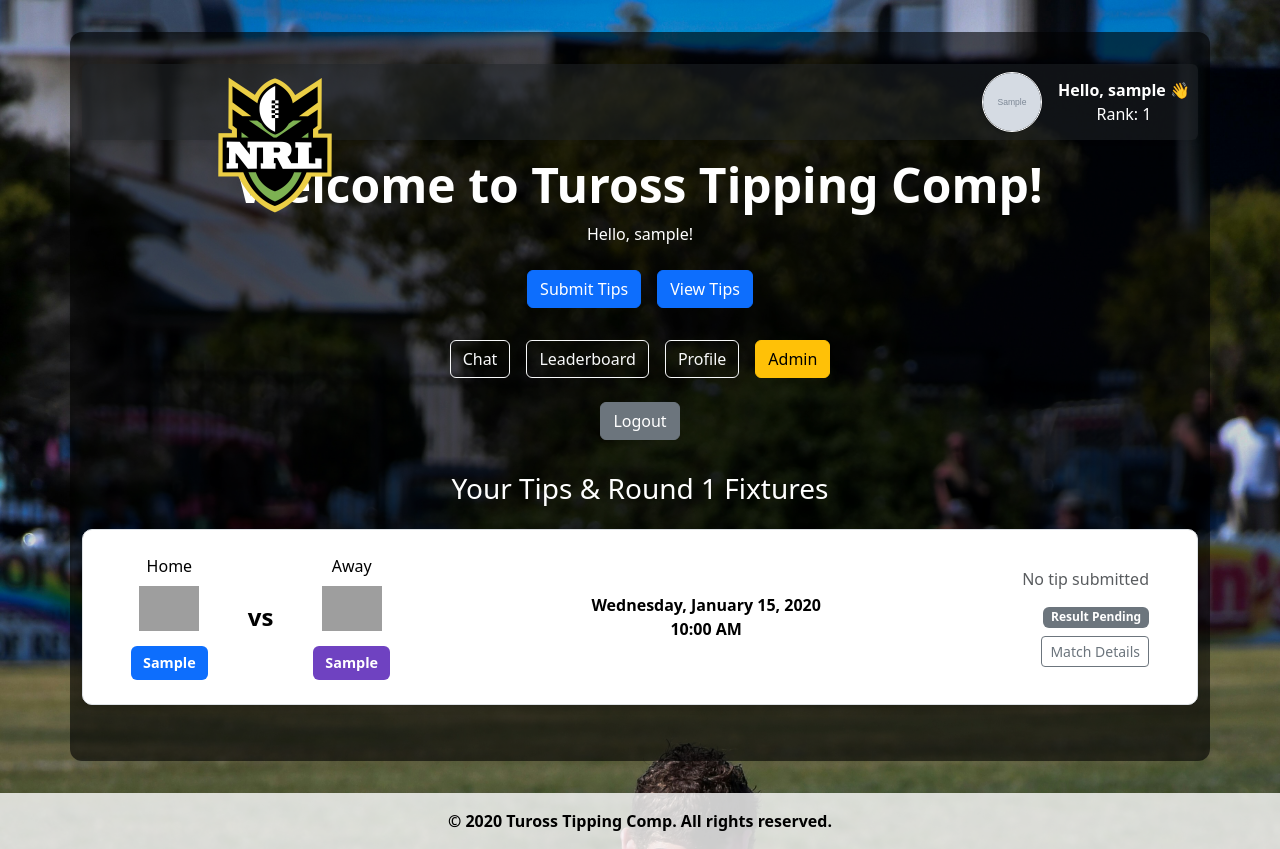
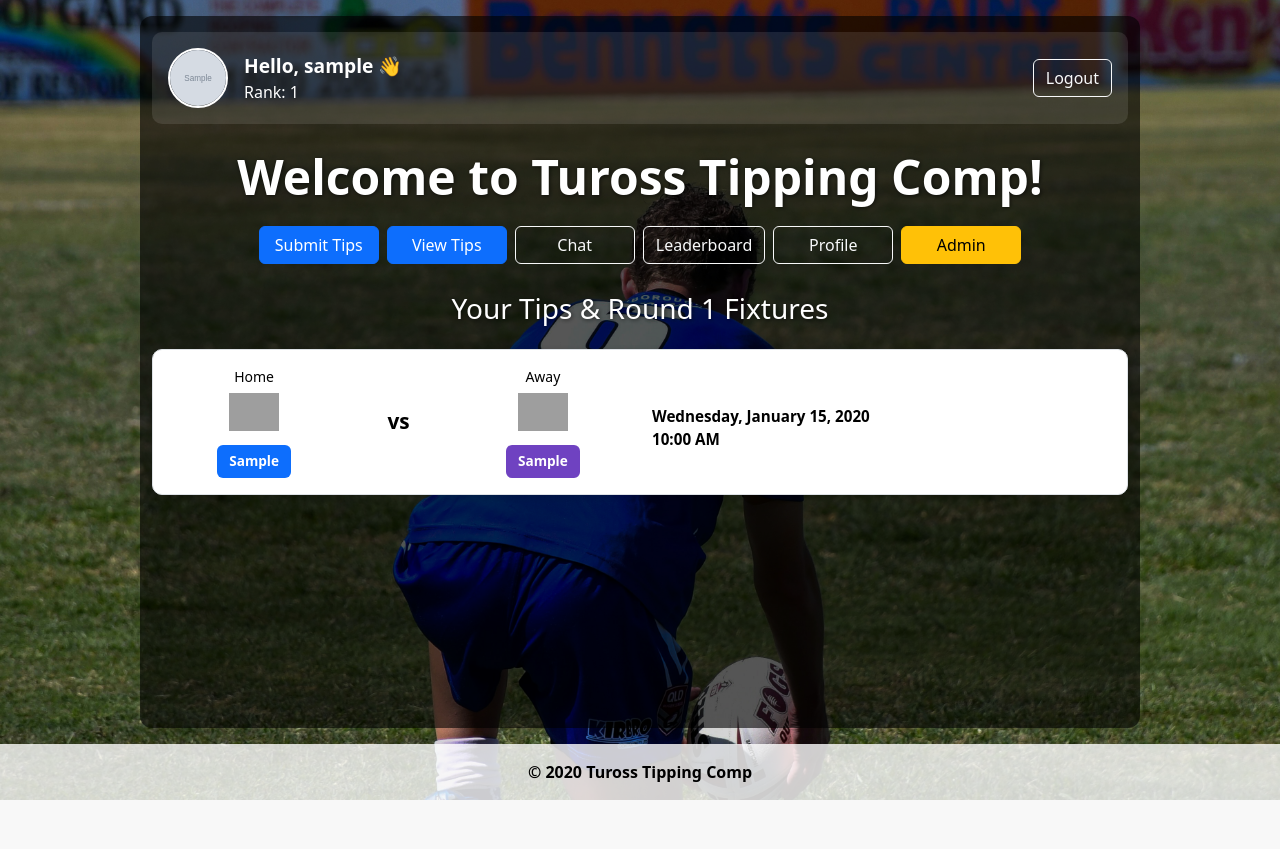
Before and after one commit to joshua-johnston-le/flask-tuross-tipping-comp-app, a Flask app: template app/templates/home.html in a window 1280 px wide. After the commit the page ends 800 px from the top, so only its background shows below. Run offline with Flask 3, Linux system fonts and the light colour scheme; a user stored in the database is signed in; tables that the repository leaves empty hold one stand-in row (values such as "Sample post"); the template is opened without the code that fills it: values that come from a table or form of the project are taken from there, most other values are stand-ins (such as "Sample title", 1, 10 or a date in 2020); grey boxes marked "Sample" are stand-in pictures; grey boxes are pictures that could not be loaded.

Commit message:
homepage upgrade and enhance for mob

```diff
--- a/app/templates/home.html
+++ b/app/templates/home.html
@@ -3,6 +3,7 @@
   <head>
     <meta charset="UTF-8" />
     <title>Home - Tuross Tipping Comp</title>
+    <meta name="viewport" content="width=device-width, initial-scale=1" />
     <link
       href="https://cdn.jsdelivr.net/npm/bootstrap@5.3.0/dist/css/bootstrap.min.css"
       rel="stylesheet"
@@ -21,10 +22,11 @@
       main {
         flex: 1;
         background-color: rgba(0, 0, 0, 0.6);
-        padding: 2rem;
+        padding: 1rem;
         border-radius: 12px;
-        margin: 2rem auto;
+        margin: 1rem auto;
         max-width: 1000px;
+        width: 95%;
       }
 
       footer {
@@ -47,10 +49,40 @@
         transform: scale(1.05);
       }
 
+      .user-info-box {
+        background-color: rgba(255, 255, 255, 0.1);
+        border-radius: 10px;
+        padding: 1rem;
+        margin-bottom: 1.5rem;
+        display: flex;
+        align-items: center;
+        justify-content: space-between;
+        gap: 1rem;
+        flex-wrap: wrap;
+      }
+
+      .user-info-box img {
+        width: 60px;
+        height: 60px;
+        object-fit: cover;
+        border-radius: 50%;
+        border: 2px solid #fff;
+      }
+
+      .user-details {
+        color: #fff;
+        font-size: 1rem;
+      }
+
+      .user-details .username {
+        font-weight: bold;
+        font-size: 1.2rem;
+      }
+
       .match-card {
         border: 1px solid #dee2e6;
         border-radius: 10px;
-        padding: 1.5rem;
+        padding: 1rem;
         margin-bottom: 1.5rem;
         background-color: #ffffff;
         color: #000;
@@ -58,36 +90,14 @@
       }
 
       .team-logo {
-        width: 60px;
-        height: 60px;
+        width: 50px;
+        height: 50px;
         object-fit: contain;
         transition: transform 0.3s ease;
       }
 
       .team-logo:hover {
         transform: scale(1.15);
-      }
-
-      .tip-logo {
-        width: 40px;
-        height: 40px;
-        object-fit: contain;
-        margin-top: 5px;
-        transition: transform 0.3s ease;
-      }
-
-      .tip-logo:hover {
-        transform: scale(1.1);
-        animation: pulse 1s infinite alternate;
-      }
-
-      @keyframes pulse {
-        0% {
-          transform: scale(1.1);
-        }
-        100% {
-          transform: scale(1.2);
-        }
       }
 
       .selected-team {
@@ -101,7 +111,7 @@
         border-radius: 6px;
         color: #fff;
         font-weight: bold;
-        font-size: 0.9rem;
+        font-size: 0.85rem;
       }
 
       .home-color {
@@ -112,130 +122,97 @@
         background-color: #6f42c1;
       }
 
-      .your-tip {
-        display: flex;
-        align-items: center;
-        gap: 8px;
-        margin-top: 0.25rem;
-        margin-left: -12px;
+      .vs-text {
+        color: #000;
+        font-size: 1.3rem;
+        font-weight: bold;
+      }
+
+      .match-datetime {
+        color: #000;
+        font-size: 0.95rem;
+        font-weight: bold;
+        margin-top: 0.75rem;
+      }
+
+      h1,
+      h3 {
+        text-shadow: 1px 1px 4px rgba(0, 0, 0, 0.6);
+      }
+
+      @media (max-width: 576px) {
+        .team-logo {
+          width: 40px;
+          height: 40px;
+        }
+
+        .team-box {
+          font-size: 0.75rem;
         }
 
         .vs-text {
-        color: #000;
-        font-size: 1.5rem;
-        font-weight: bold;
+          font-size: 1.1rem;
         }
 
-      /* Custom styles for your-tip-box to control positioning */
-      .your-tip-box {
-        margin-right: 20px; /* Adjust to move more left */
+        .match-card {
+          padding: 0.75rem;
         }
-
-      /* Style for the match date, day, and time */
-      .match-datetime {
-        color: #000;
-        font-size: 1rem;
-        font-weight: bold;
-        margin: 10px 0;
-      }
-
-      /* New CSS for the NRL logo */
-      .nrl-logo {
-        position: absolute;
-        top: 70px;
-        right: 200px;
-        width: 150px; /* Adjust the size as needed */
-        height: auto;
-        z-index: 10;
-      }
-
-      /* New CSS for the NRL logo 2 */
-      .nrl-logo2 {
-        position: absolute;
-        top: 70px;
-        left: 200px;
-        width: 150px; /* Adjust the size as needed */
-        height: auto;
-        z-index: 10;
       }
     </style>
   </head>
   <body>
-    <main class="container">
+    <main class="container-fluid">
       <div class="text-center mb-4">
         {% if current_user.is_authenticated %}
-        <div
-          class="d-flex justify-content-end align-items-center mb-3 bg-dark bg-opacity-50 p-2 rounded shadow-sm"
-        >
+        <div class="user-info-box">
+          <div class="d-flex align-items-center gap-3 flex-wrap w-100 justify-content-between">
+            <div class="d-flex align-items-center gap-3">
               {% if current_user.avatar %}
               <img
                 src="{{ url_for('static', filename='avatars/' ~ current_user.avatar) }}"
                 alt="User Avatar"
-            class="rounded-circle border border-white me-3"
-            style="width: 60px; height: 60px; object-fit: cover"
               />
               {% endif %}
-          <div class="text-white">
-            <div class="fw-bold">Hello, {{ current_user.username }} 👋</div>
-            <div>
-              Rank: {{ rank if rank is not none else
-              "Unranked" }}
+              <div class="user-details text-start">
+                <div class="username">Hello, {{ current_user.username }} 👋</div>
+                <div>Rank: {{ rank if rank is not none else "Unranked" }}</div>
               </div>
+            </div>
+            <a href="{{ url_for('main.logout') }}" class="btn btn-outline-light mt-2 mt-sm-0">
+              Logout
+            </a>
           </div>
         </div>
         {% endif %}
-        <h1 class="display-5 text-white fw-bold text-center">
-          Welcome to Tuross Tipping Comp!
-        </h1>
+
+        <h1 class="display-5 text-white fw-bold">Welcome to Tuross Tipping Comp!</h1>
 
         {% if current_user.is_authenticated %}
-        <p class="text-center">Hello, {{ current_user.username }}!</p>
-
-        <div class="d-flex justify-content-center flex-wrap my-3">
-          <a href="{{ url_for('tip.submit_tip') }}" class="btn btn-primary m-2"
-            >Submit Tips</a
-          >
-          <a href="{{ url_for('tip.view_tips') }}" class="btn btn-primary m-2"
-            >View Tips</a
-          >
-        </div>
-
-        <div class="d-flex justify-content-center flex-wrap my-2">
-          <a href="{{url_for('chat.chat')}}" class="btn btn-outline-light m-2"
-            >Chat</a
-          >
-          <a
-            href="{{ url_for('leaderboard.leaderboard') }}"
-            class="btn btn-outline-light m-2"
-            >Leaderboard</a
-          >
-          <a
-            href="{{ url_for('profile.profile') }}"
-            class="btn btn-outline-light m-2"
-            >Profile</a
-          >
-
+        <div class="btn-group-custom d-flex flex-wrap justify-content-center mt-3">
+          <a href="{{ url_for('tip.submit_tip') }}" class="btn btn-primary">
+            Submit Tips
+          </a>
+          <a href="{{ url_for('tip.view_tips') }}" class="btn btn-primary">
+            View Tips
+          </a>
+          <a href="{{ url_for('chat.chat') }}" class="btn btn-outline-light">
+            Chat
+          </a>
+          <a href="{{ url_for('leaderboard.leaderboard') }}" class="btn btn-outline-light">
+            Leaderboard
+          </a>
+          <a href="{{ url_for('profile.profile') }}" class="btn btn-outline-light">
+            Profile
+          </a>
           {% if current_user.is_admin %}
-            <a href="{{ url_for('admin.admin_dashboard') }}" class="btn btn-warning m-2">
+          <a href="{{ url_for('admin.admin_dashboard') }}" class="btn btn-warning">
             Admin
           </a>
           {% endif %}
         </div>
-
-        <div class="d-flex justify-content-center">
-          <a href="{{ url_for('main.logout') }}" class="btn btn-secondary m-2"
-            >Logout</a
-          >
-        </div>
-
         {% else %}
-        <div class="d-flex justify-content-center my-4">
-          <a href="{{ url_for('auth.login') }}" class="btn btn-primary m-2"
-            >Login</a
-          >
-          {# <a href="{{ url_for('auth.register') }}" class="btn btn-primary m-2"
-            >Register</a
-          > #}
+        <div class="btn-group-custom d-flex justify-content-center">
+          <a href="{{ url_for('auth.login') }}" class="btn btn-primary">Login</a>
         </div>
         {% endif %}
       </div>
@@ -245,116 +222,45 @@
         Your Tips & Round {{ round_number }} Fixtures
       </h3>
 
-      {% if fixtures %} {% for fixture in fixtures %}
+      {% if fixtures %}
+        {% for fixture in fixtures %}
         <div class="match-card">
-        <div
-          class="d-flex flex-column flex-md-row justify-content-between align-items-center"
-        >
-          <div class="d-flex align-items-center mb-3 mb-md-0 ps-md-4">
-            <div class="d-flex flex-column align-items-center me-4">
-              <span class="team-label home-label">Home</span>
+          <div class="row align-items-center text-center text-md-start">
+            <div class="col-12 col-md-6 d-flex justify-content-around align-items-center mb-3 mb-md-0">
+              <div class="d-flex flex-column align-items-center">
+                <span class="small">Home</span>
                 <img
                   src="{{ team_logos[fixture.home_team] }}"
                   alt="{{ fixture.home_team }} logo"
                   class="team-logo {% if tip_map[fixture.match_id] == fixture.home_team %}selected-team{% endif %}"
                 />
-              <span class="team-box home-color mt-2"
-                >{{ fixture.home_team }}</span
-              >
+                <span class="team-box home-color mt-2">{{ fixture.home_team }}</span>
               </div>
-
-            <div class="px-3 vs-text text-center">vs</div>
-
-            <div class="d-flex flex-column align-items-center ms-4">
-              <span class="team-label home-label">Away</span>
+              <div class="vs-text">vs</div>
+              <div class="d-flex flex-column align-items-center">
+                <span class="small">Away</span>
                 <img
                   src="{{ team_logos[fixture.away_team] }}"
                   alt="{{ fixture.away_team }} logo"
                   class="team-logo {% if tip_map[fixture.match_id] == fixture.away_team %}selected-team{% endif %}"
                 />
-              <span class="team-box away-color mt-2"
-                >{{ fixture.away_team }}</span
-              >
+                <span class="team-box away-color mt-2">{{ fixture.away_team }}</span>
               </div>
             </div>
-
-          <!-- Date, Day and Time in the middle -->
-          <div class="match-datetime text-center">
-            <span
-              >{{ fixture.date.strftime('%A, %B %d, %Y') }}<br />
-              {{ fixture.time.strftime('%I:%M %p') }}</span
-            >
-          </div>
-
-          <!-- Tip and match detail side-by-side block -->
-          <div class="text-center text-md-end pe-md-4">
-            <div class="d-flex flex-column align-items-md-end">
-              <div
-                class="d-flex align-items-center justify-content-md-end mb-2"
-              >
-                {% if tip_map[fixture.match_id] %}
-                <span class="text-dark fw-semibold me-2">Your Tip:</span>
-                <img
-                  src="{{ team_logos[tip_map[fixture.match_id]] }}"
-                  alt="Tip logo"
-                  class="tip-logo"
-                />
-                {% else %}
-                <span class="text-muted">No tip submitted</span>
-                {% endif %}
-              </div>
-
-              <!-- Tip result placeholder -->
-              <div class="mt-1">
-                {% if result_map and result_map[fixture.match_id] is not none %}
-                {% if result_map[fixture.match_id] == tip_map[fixture.match_id]
-                %}
-                <span class="badge bg-success">Correct Tip!</span>
-                {% else %}
-                <span class="badge bg-danger">Wrong Tip</span>
-                {% endif %} {% else %}
-                <span class="badge bg-secondary">Result Pending</span>
-                {% endif %}
-              </div>
-
-              <!-- Match details button -->
-              <button
-                class="btn btn-sm btn-outline-secondary mt-2 align-self-md-end"
-                type="button"
-                data-bs-toggle="collapse"
-                data-bs-target="#details-{{ fixture.match_id }}"
-              >
-                Match Details
-              </button>
+            <div class="col-12 col-md-6 match-datetime">
+              {{ fixture.date.strftime('%A, %B %d, %Y') }}<br />
+              {{ fixture.time.strftime('%I:%M %p') }}
             </div>
           </div>
         </div>
-
-        <div class="collapse mt-3" id="details-{{ fixture.match_id }}">
-          <div class="border-top pt-2">
-            <p class="mb-0">
-              <strong>Kickoff:</strong> {{ fixture.time.strftime("%I:%M %p") }}
-            </p>
-            {% if fixture.venue %}
-            <p class="mb-0"><strong>Venue:</strong> {{ fixture.venue }}</p>
+        {% endfor %}
+      {% else %}
+      <p class="text-center text-white">No fixtures available for this round.</p>
       {% endif %}
-          </div>
-        </div>
-      </div>
-      {% endfor %} {% else %}
-      <p class="text-center">No fixtures available for this round.</p>
-      {% endif %} {% endif %}
+      {% endif %}
     </main>
-
-    <img
-      src="{{ url_for('static', filename='logos/nrl_logo.png') }}"
-      alt="NRL Logo"
-      class="nrl-logo2"
-    />
     <footer>
-      &copy; {{ current_year }} Tuross Tipping Comp. All rights reserved.
+      &copy; {{ now().year }} Tuross Tipping Comp
     </footer>
-
-    <script src="https://cdn.jsdelivr.net/npm/bootstrap@5.3.0/dist/js/bootstrap.bundle.min.js"></script>
   </body>
 </html>
```
Lines whose indentation alone changed are shown as unchanged.
